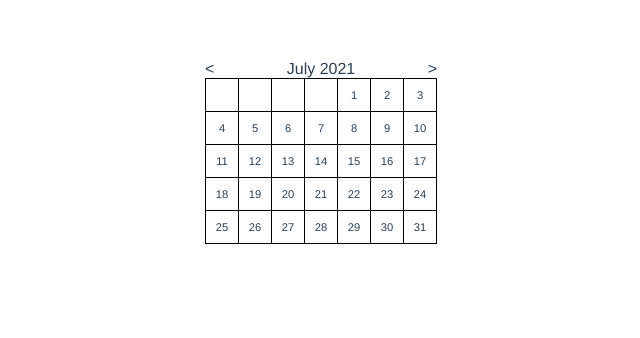
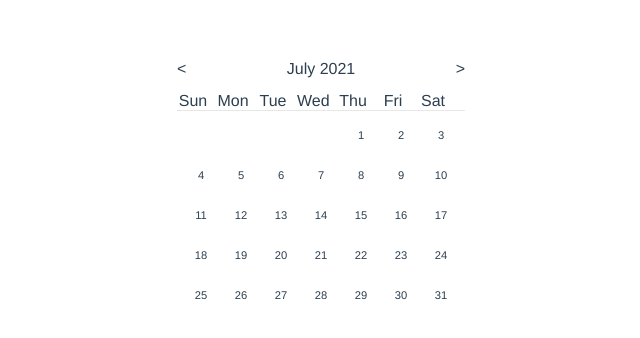
Before and after one commit to RayDabbah/vue3-datepicker, a Vue app: page / in a window 1280 px wide. Shown: the top 338 px of the page, without its empty margins (319-959 px from the left). Built offline with nearby package versions, Linux system fonts and the light colour scheme.

Commit message:
add weekday headers and some style upgrades

```diff
--- a/src/App.vue
+++ b/src/App.vue
@@ -1,31 +1,32 @@
 <template>
-<h1>{{date}}</h1>
-  <DatePicker @input="setDate"
-              :value="date"
-              :openOnDate="new Date(2021, 6)"/>
+  <h1>{{date}}</h1>
+  <DatePicker
+    @input="setDate"
+    :value="date"
+    :openOnDate="new Date(2021, 6)"
+  />
 </template>
 
 <script>
-import {defineComponent, ref} from 'vue'
+import { defineComponent, ref } from "vue";
 import DatePicker from "./components/DatePicker.vue";
 
 export default defineComponent({
-  name: 'App',
+  name: "App",
   setup() {
+    const date = ref();
 
-    const date = ref()
-
-    const setDate = (newDate) => date.value = newDate;
+    const setDate = (newDate) => (date.value = newDate);
 
     return {
       date,
       setDate,
-    }
+    };
   },
   components: {
     DatePicker,
-  }
-})
+  },
+});
 </script>
 
 <style>
--- a/src/components/DatePicker.vue
+++ b/src/components/DatePicker.vue
@@ -1,48 +1,89 @@
 <template>
   <div class="calendar-wrapper">
     <header>
-      <div @click="() => setMonth('-')" class="arrow">&lt;</div>
+      <div
+        @click="() => setMonth('-')"
+        class="arrow"
+      >&lt;</div>
       <div>{{ months[openMonthDate.getMonth()] }} {{ openMonthDate.getFullYear() }}</div>
-      <div @click="() => setMonth('+')" class="arrow">&gt;</div>
+      <div
+        @click="() => setMonth('+')"
+        class="arrow"
+      >&gt;</div>
     </header>
+    <div class="weekdays">
+      <div
+        class="dow"
+        v-for="dow in ['Sun', 'Mon', 'Tue', 'Wed', 'Thu', 'Fri', 'Sat']"
+      >{{dow}}</div>
+    </div>
     <div class="calendar">
-      <div class="cell" v-for="n in startDate"></div>
       <div
-          @click="$emit('input', date)"
-          v-for="date in daysInMonth"
-          class="cell"
-          :class="{selected: date.getTime() === value?.getTime()}"
+        class="cell"
+        v-for="n in startDate"
+      ></div>
+      <div
+        @click="$emit('input', date)"
+        v-for="date in daysInMonth"
+        class="cell"
+        :class="{selected: date.getTime() === value?.getTime()}"
       >
         <div>{{ date.getDate() }}</div>
       </div>
-      <div class="cell" v-for="n in (numberOfCells - amountOfDaysInMonth - startDate)"></div>
+      <div
+        class="cell"
+        v-for="n in (numberOfCells - amountOfDaysInMonth - startDate)"
+      ></div>
     </div>
   </div>
 </template>
 
 <script>
-
-import {ref, computed} from "vue";
-import {dow, months, range, sum, roundUpToMultipleOf} from "../utils.js";
-
+import { ref, computed } from "vue";
+import { dow, months, range, sum, roundUpToMultipleOf } from "../utils.js";
 
 export default {
   name: "DatePicker",
   props: {
-    openOnDate: {type: Date, required: false},
-    value: {type: Date, required: false,},
+    openOnDate: { type: Date, required: false },
+    value: { type: Date, required: false },
   },
-  emits: ['input'],
+  emits: ["input"],
   setup(props) {
+    const openMonthDate = ref(new Date(props.openOnDate?.getTime()));
 
-    const openMonthDate = ref(new Date(props.openOnDate?.getTime()))
-    const year = computed(() => openMonthDate.value.getFullYear())
-    const month = computed(() => openMonthDate.value.getMonth())
-    const startDate = computed(() => new Date(year.value, month.value).getDay())
-    const amountOfDaysInMonth = computed(() => 40 - (new Date(year.value, month.value, 40)).getDate());
-    const daysInMonth = computed(() => range(amountOfDaysInMonth.value, 1).map(date => new Date(openMonthDate.value.getFullYear(), openMonthDate.value.getMonth(), date)))
-    const setMonth = (operator) => openMonthDate.value = new Date(openMonthDate.value.getFullYear(), sum(openMonthDate.value.getMonth())(operator)(1));
-    const numberOfCells = computed(() => roundUpToMultipleOf(7, amountOfDaysInMonth.value + startDate.value))
+    const year = computed(() => openMonthDate.value.getFullYear());
+
+    const month = computed(() => openMonthDate.value.getMonth());
+
+    const startDate = computed(() =>
+      new Date(year.value, month.value).getDay()
+    );
+
+    const amountOfDaysInMonth = computed(
+      () => 40 - new Date(year.value, month.value, 40).getDate()
+    );
+
+    const daysInMonth = computed(() =>
+      range(amountOfDaysInMonth.value, 1).map(
+        (date) =>
+          new Date(
+            openMonthDate.value.getFullYear(),
+            openMonthDate.value.getMonth(),
+            date
+          )
+      )
+    );
+
+    const setMonth = (operator) =>
+      (openMonthDate.value = new Date(
+        openMonthDate.value.getFullYear(),
+        sum(openMonthDate.value.getMonth())(operator)(1)
+      ));
+
+    const numberOfCells = computed(() =>
+      roundUpToMultipleOf(7, amountOfDaysInMonth.value + startDate.value)
+    );
 
     return {
       startDate,
@@ -53,15 +94,14 @@ export default {
       months,
       openMonthDate,
       setMonth,
-    }
+    };
   },
-}
+};
 </script>
 
 <style scoped>
 header {
   display: flex;
-  /*align-items: center;*/
   justify-content: space-between;
 }
 
@@ -71,22 +111,38 @@ header {
 }
 
 .calendar {
-  border: solid 1px black;
   display: grid;
   grid-template-columns: repeat(7, 2rem);
   grid-auto-rows: 2rem;
-  gap: 1px;
-  background-color: black;
+  gap: 0.5rem;
+  padding: 0.5rem;
+  font-weight: 500;
+}
 
+.weekdays {
+  display: grid;
+  grid-template-columns: repeat(7, 2rem);
+  grid-template-rows: 2rem;
+  border-bottom: 1px solid rgb(60 60 67 / 12%);
+  font-weight: 500;
+  gap: 0.5rem;
+  align-items: end;
+  text-align: center;
 }
 
 .cell {
   background-color: white;
-  font-size: .7rem;
+  font-size: 0.7rem;
   display: flex;
   justify-content: center;
   align-items: center;
   cursor: pointer;
+  border-radius: 4px;
+}
+
+.cell:hover {
+  background: cornflowerblue;
+  color: white;
 }
 
 .selected {
```
